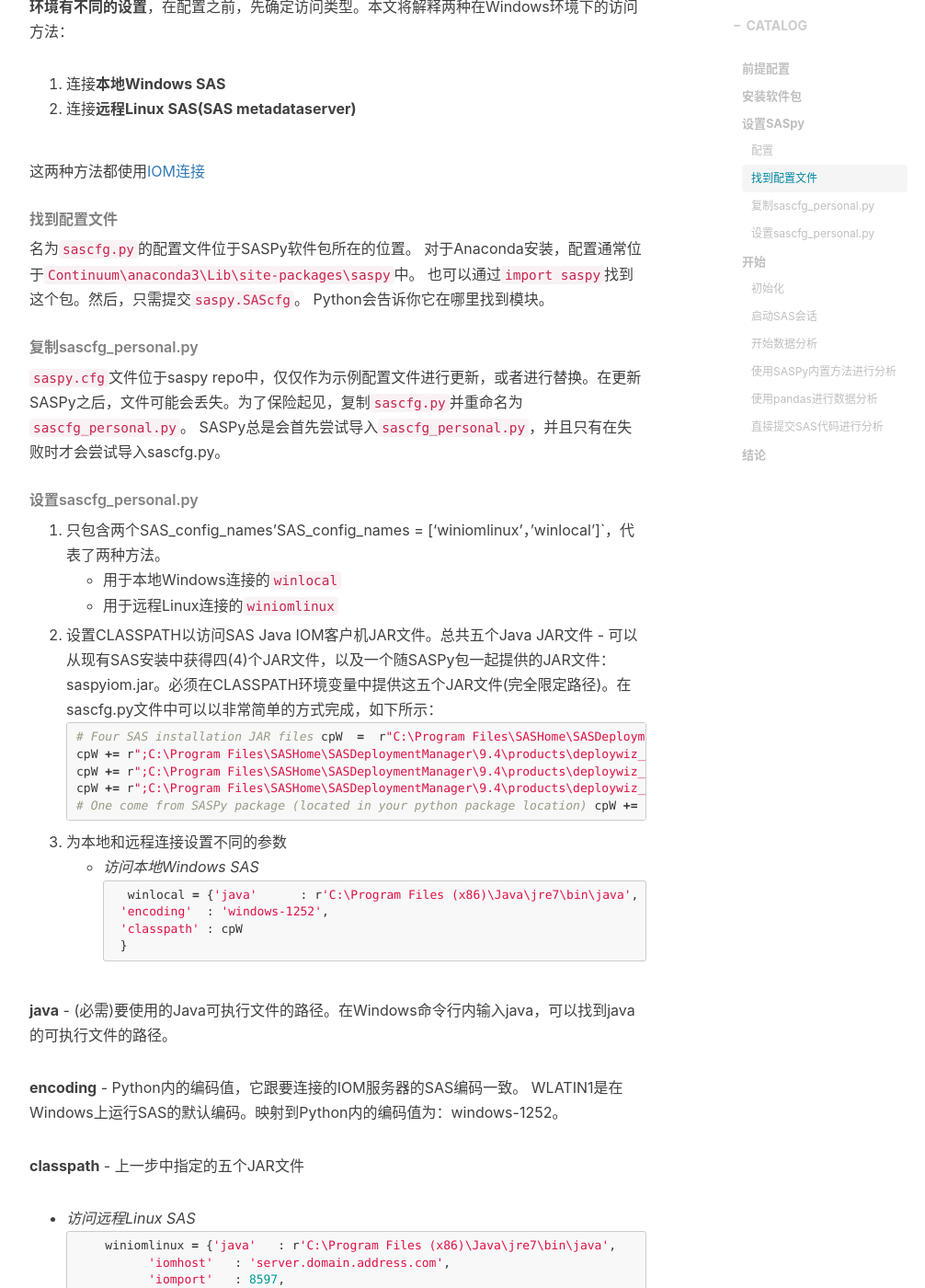
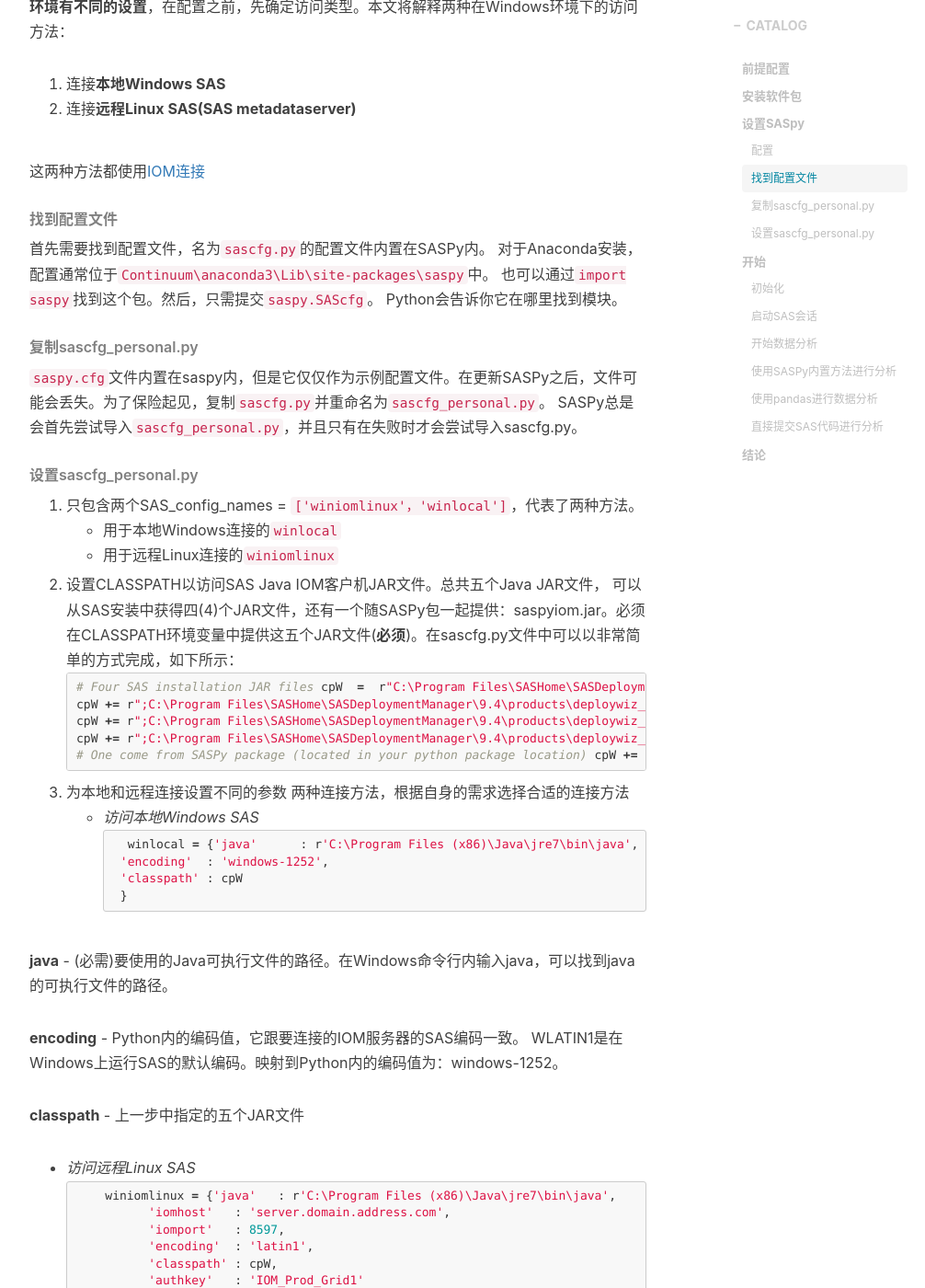
Before and after one commit to 77QingLiu/77QingLiu.github.io, a Jekyll site: the page built from _posts/2018-04-07-access-sas-in-python-environment-using-saspy-and-sas-kernal.markdown, in a window 1280 px wide and 1400 px high, scrolled down 1643 px. Shown: the whole window at 92% size, without its empty margins (233-1239 px from the left). Built offline with Jekyll 4.4.1, drawn with Linux system fonts in a browser that asks for light colours; nearby versions of some CDN libraries; comment, search, counter and statistics services are not loaded; some of the changed text lies outside the part shown.

Commit message:
update indentation

````diff
--- a/_posts/access-sas-in-python-environment-using-saspy-and-sas-kernal/zh.md
+++ b/_posts/access-sas-in-python-environment-using-saspy-and-sas-kernal/zh.md
@@ -1,11 +1,11 @@
 在2017年初，[SAS官方](https://communities.sas.com/t5/Base-SAS-Programming/Announcing-SASPy-programming-SAS-from-Python/td-p/343050)发布了[SASPy ](https://github.com/sassoftware/saspy)从[Github上的SAS](https://github.com/sassoftware)。 SASPy是一个Python包，通过这个包，可以在Python环境中直接运行SAS代码。这对于那些对SAS和开源软件集成感兴趣的用户来说，这是一大进步。
 
 根据我的理解，SASPy将python对象和方法转换为SAS代码，将转换后的SAS代码发送到SAS 9.4并执行，然后将结果返回给Python环境。
-因此，想要使用这个包，你必须有本地或远程安装SAS软件，并且需要**SAS Base**，所以还是要购买SAS软件。
+因此，想要使用这个包，你必须有本地或远程安装SAS的软件，并且需要**SAS Base**权限，这意味着需要购买SAS软件。
 
-想要在Python中连接SAS，不同的系统下有不同的连接方法，这里我主要描述在**Windows客户端**上通过使用**IOM方法**进行连接的两种方法：
-* **Windows环境中的本地SAS**
-* **Linux环境下([SAS Grid Manager](https://www.sas.com/en_us/software/foundation/grid-manager.html)中的远程SAS)**
+想要在Python中连接SAS，不同的系统下有不同的连接方法，这里我主要描述在**Windows客户端**上通过使用**IOM方法**连接SAS的两种方法：
+* **连接Windows环境中的本地SAS**
+* **连接Linux环境下([SAS Grid Manager](https://www.sas.com/en_us/software/foundation/grid-manager.html)中的远程SAS**
 
 ## 前提配置
 * Python3或更高版本。
@@ -34,18 +34,18 @@
 这两种方法都使用[IOM连接](https://sassoftware.github.io/saspy/troubleshooting.html#iom)
 
 ###### 找到配置文件
-名为`sascfg.py`的配置文件位于SASPy软件包所在的位置。
+首先需要找到配置文件，名为`sascfg.py`的配置文件内置在SASPy内。
 对于Anaconda安装，配置通常位于`Continuum\anaconda3\Lib\site-packages\saspy`中。
 也可以通过`import saspy`找到这个包。然后，只需提交`saspy.SAScfg`。 Python会告诉你它在哪里找到模块。
 
 ###### 复制sascfg_personal.py
-`saspy.cfg`文件位于saspy repo中，仅仅作为示例配置文件进行更新，或者进行替换。在更新SASPy之后，文件可能会丢失。为了保险起见，复制`sascfg.py`并重命名为`sascfg_personal.py`。 SASPy总是会首先尝试导入`sascfg_personal.py`，并且只有在失败时才会尝试导入sascfg.py。
+`saspy.cfg`文件内置在saspy内，但是它仅仅作为示例配置文件。在更新SASPy之后，文件可能会丢失。为了保险起见，复制`sascfg.py`并重命名为`sascfg_personal.py`。 SASPy总是会首先尝试导入`sascfg_personal.py`，并且只有在失败时才会尝试导入sascfg.py。
 
 ###### 设置sascfg_personal.py
-1. 只包含两个SAS_config_names'SAS_config_names = ['winiomlinux'，'winlocal']`，代表了两种方法。
+1. 只包含两个SAS_config_names = `['winiomlinux'，'winlocal']`，代表了两种方法。
   - 用于本地Windows连接的`winlocal`
   - 用于远程Linux连接的`winiomlinux`
-2. 设置CLASSPATH以访问SAS Java IOM客户机JAR文件。总共五个Java JAR文件 - 可以从现有SAS安装中获得四(4)个JAR文件，以及一个随SASPy包一起提供的JAR文件：saspyiom.jar。必须在CLASSPATH环境变量中提供这五个JAR文件(完全限定路径)。在sascfg.py文件中可以以非常简单的方式完成，如下所示：
+2. 设置CLASSPATH以访问SAS Java IOM客户机JAR文件。总共五个Java JAR文件， 可以从SAS安装中获得四(4)个JAR文件，还有一个随SASPy包一起提供：saspyiom.jar。必须在CLASSPATH环境变量中提供这五个JAR文件(**必须**)。在sascfg.py文件中可以以非常简单的方式完成，如下所示：
 ```python
 # Four SAS installation JAR files
 cpW  =  r"C:\Program Files\SASHome\SASDeploymentManager\9.4\products\deploywiz__94420__prt__xx__sp0__1\deploywiz\sas.svc.connection.jar"
@@ -57,6 +57,7 @@
 ```
 
 3. 为本地和远程连接设置不同的参数
+  两种连接方法，根据自身的需求选择合适的连接方法
   - *访问本地Windows SAS*
   ```python
   winlocal = {'java'      : r'C:\Program Files (x86)\Java\jre7\bin\java',
````
Also changed, not shown: other parts of _posts/access-sas-in-python-environment-using-saspy-and-sas-kernal/zh.md (+1 -1 lines).
